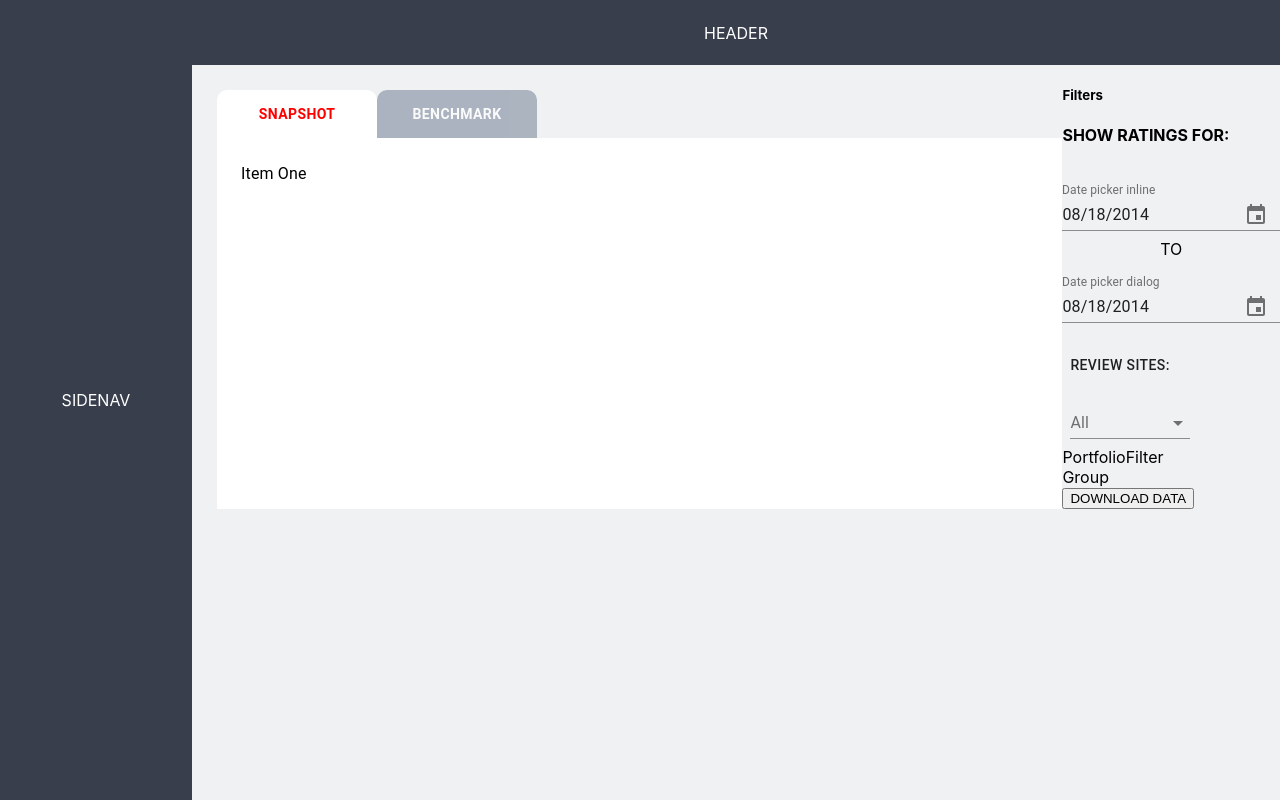
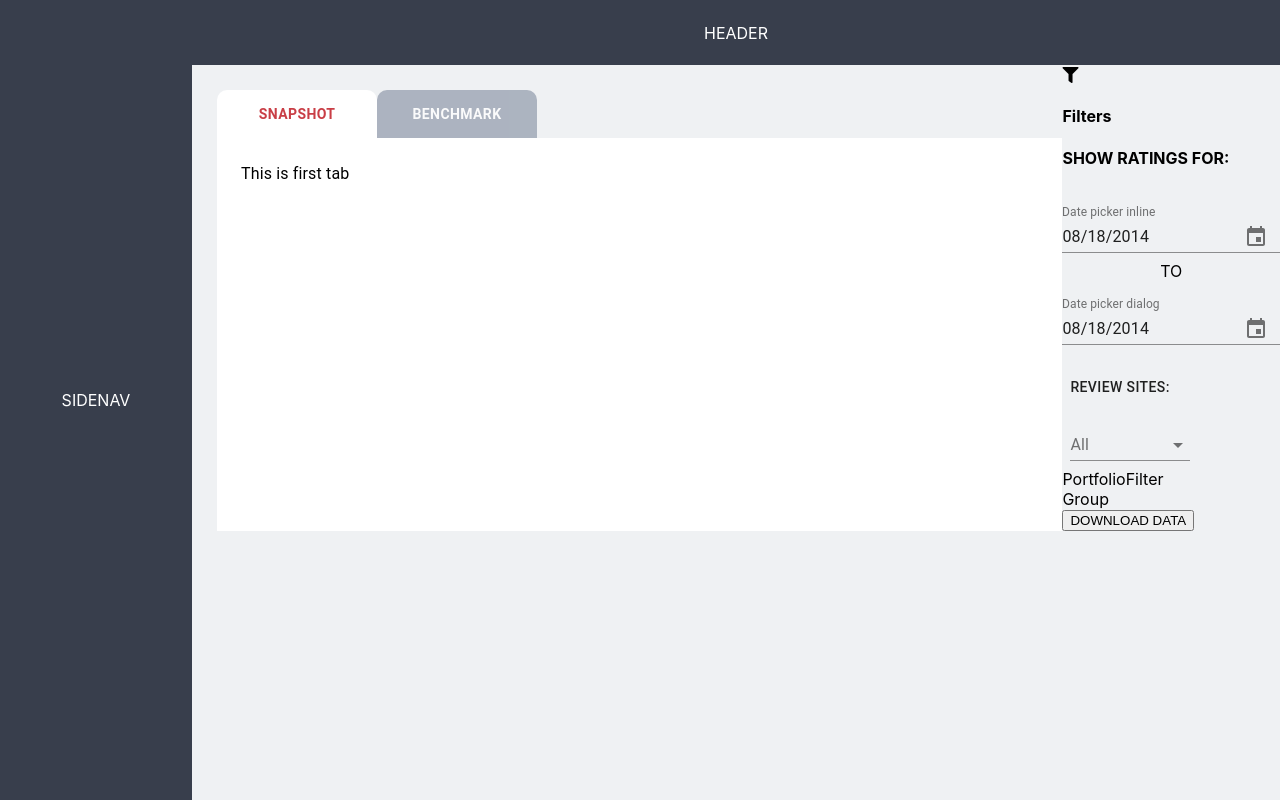
Before and after one commit to tanveerisonline/Ratings-Tracker, a React (Create React App) app: page / in a window 1280 px wide. Built offline with nearby package versions, Linux system fonts and the light colour scheme.

Commit message:
Changes made in CSS

```diff
--- a/src/Components/Filter.js
+++ b/src/Components/Filter.js
@@ -7,7 +7,10 @@ import GroupFilter from "./Filters/GroupFilter";
 const Filter = () => {
   return (
     <div className="filter">
-      <h5>Filters</h5>
+      <div className="filter-inner">
+        <i className="fas fa-filter"></i>
+        <h4>Filters</h4>
+      </div>
       <DateFilter />
       <ReviewFilter />
       <PortfolioFilter />
--- a/src/Components/TabContainer.js
+++ b/src/Components/TabContainer.js
@@ -59,7 +59,7 @@ const useStyles = makeStyles((theme) => ({
     backgroundColor: "#919aab",
     "&.Mui-selected": {
       backgroundColor: "white",
-      color: "red",
+      color: "#c93e46",
     },
   },
 }));
@@ -91,10 +91,10 @@ export default function TabContainer() {
       </Tabs>
       {/* </AppBar> */}
       <TabPanel value={value} index={0}>
-        Item One
+        This is first tab
       </TabPanel>
       <TabPanel value={value} index={1}>
-        Item Two
+        This is second tab
       </TabPanel>
     </div>
   );
```
